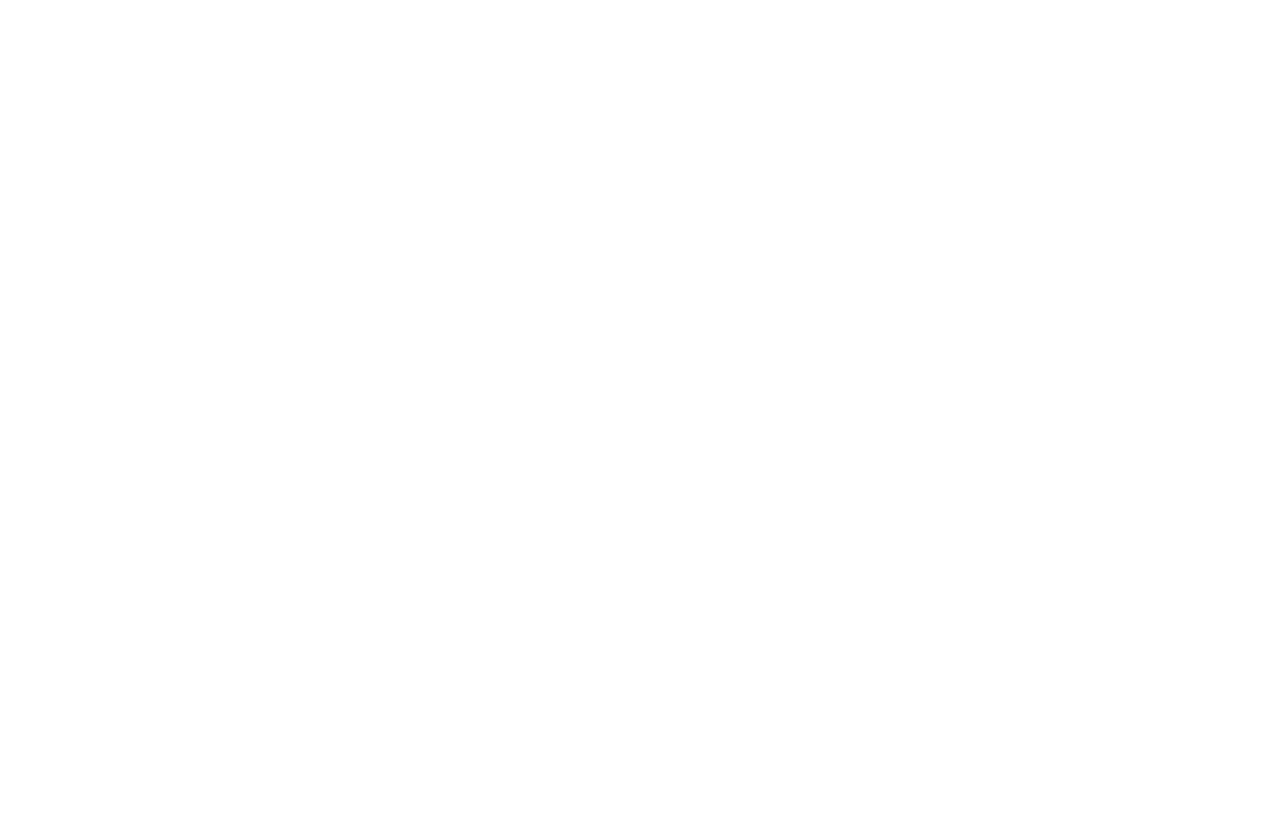
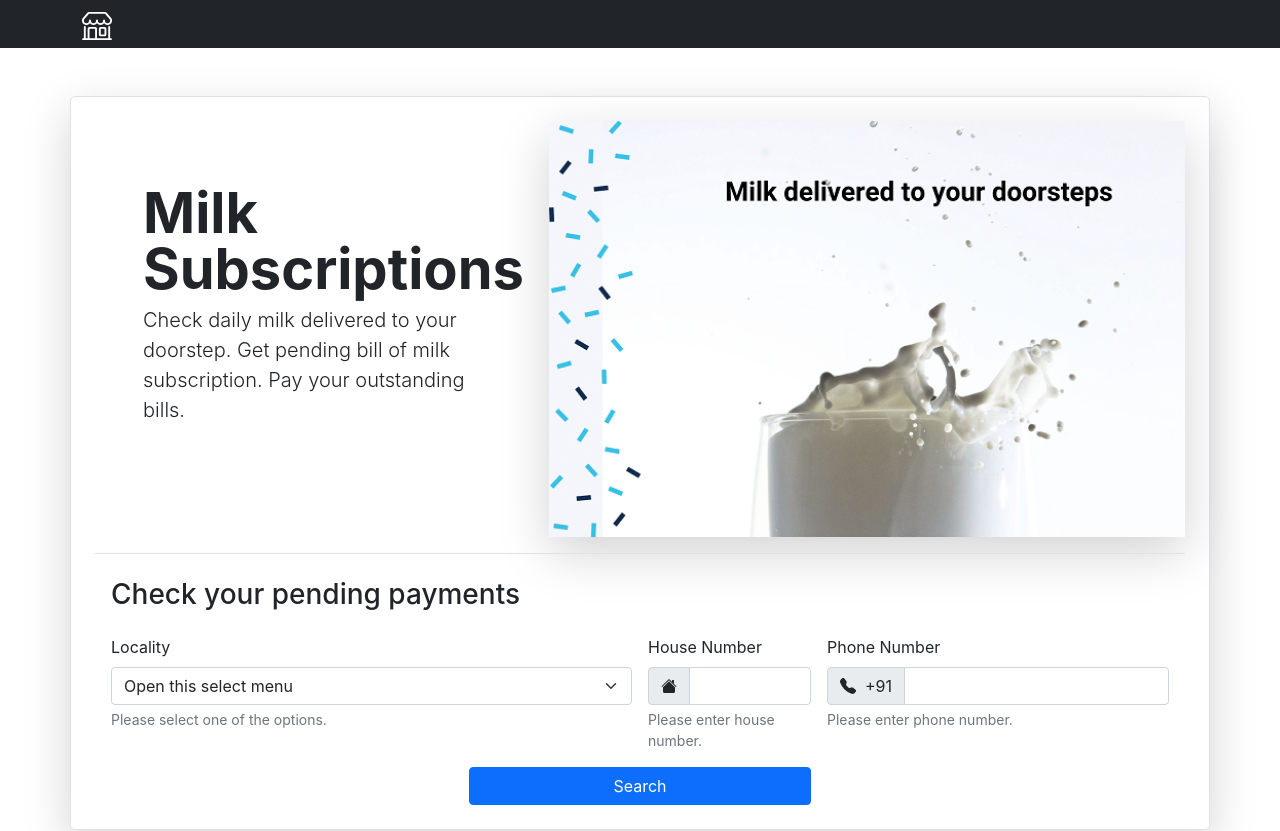
Before and after one commit to SanjampreetSingh/veerji-departmental-store, a React (Create React App) app: page /user/search in a window 1280 px wide. Shown: the top 831 px of the page. Before the commit the page ends 800 px from the top, so only its background shows below. Built offline with nearby package versions, Linux system fonts and the light colour scheme.

Commit message:
Split components

```diff
--- /dev/null
+++ b/src/components/users/search-cover/SearchCover.jsx
@@ -0,0 +1,19 @@
+import milkCover from "../../../assets/images/milk-cover.png"
+
+export default function SearchCover(props) {
+  return (
+    <>
+      <div class="col-lg-5 p-3 p-lg-5 pt-lg-3">
+        <h1 class="display-4 fw-bold lh-1">Milk Subscriptions</h1>
+        <p class="lead">
+          Check daily milk delivered to your doorstep. Get pending bill of milk
+          subscription. Pay your outstanding bills.
+        </p>
+        <div class="d-grid gap-2 d-md-flex justify-content-md-start mb-4 mb-lg-3"></div>
+      </div>
+      <div class="col-lg-7 p-0 mb-3 overflow-hidden shadow-lg d-none d-lg-block">
+        <img class="rounded-lg-3" src={milkCover} alt="milkCover" width="740" />
+      </div>
+    </>
+  )
+}
--- a/src/views/user/bills/Form.jsx
+++ b/src/components/users/search-form/SearchForm.jsx
@@ -1,10 +1,11 @@
 import HomeIcon from "../../../assets/icons/HomeIcon"
 import PhoneIcon from "../../../assets/icons/PhoneIcon"
 
-export default function Form(props) {
+export default function SearchForm(props) {
   return (
     <div className="container my-2 p-3">
       <form class="row g-3 needs-validation" novalidate>
+        <h3>Check your pending payments</h3>
         <div class="col-md-6">
           <label for="locality" class="form-label">
             Locality
--- a/src/utils/routes/ui-router.jsx
+++ b/src/utils/routes/ui-router.jsx
@@ -5,15 +5,15 @@ import HomeRouter from "../../layouts/home/home-router"
 
 // views
 import Home from "../../views/home/Home"
-import Bills from "../../views/user/bills/Bills"
-import MakePayments from "../../views/user/bills/MakePayments"
+import Search from "../../views/user/search/Search"
+import MakePayments from "../../views/user/search/MakePayments"
 
 export default function UIRouter() {
   return (
     <Router>
       <Switch>
         <HomeRouter exact path="/" component={Home} />
-        <HomeRouter exact path="/user/bills" component={Bills} />
+        <HomeRouter exact path="/user/search" component={Search} />
         <HomeRouter exact path="/user/pay" component={MakePayments} />
       </Switch>
     </Router>
--- a/src/views/user/bills/Bills.jsx
+++ /dev/null
@@ -1,31 +0,0 @@
-import Form from "./Form"
-import milkCover from "../../../assets/images/milk-cover.png"
-
-export default function Bills(props) {
-  return (
-    <>
-      <div class="container mb-5">
-        <div class="row p-4 pb-0 align-items-center rounded-3 border shadow-lg">
-          <div class="col-lg-5 p-3 p-lg-5 pt-lg-3">
-            <h1 class="display-4 fw-bold lh-1">Milk Subscriptions</h1>
-            <p class="lead">
-              Check daily milk delivered to your doorstep. Get pending bill of
-              milk subscription. Pay your outstanding bills.
-            </p>
-            <div class="d-grid gap-2 d-md-flex justify-content-md-start mb-4 mb-lg-3"></div>
-          </div>
-          <div class="col-lg-7 p-0 overflow-hidden shadow-lg d-none d-lg-block">
-            <img
-              class="rounded-lg-3"
-              src={milkCover}
-              alt="milkCover"
-              width="740"
-            />
-          </div>
-          <div className="border-top" />
-          <Form />
-        </div>
-      </div>
-    </>
-  )
-}
--- a/src/views/user/bills/Details.jsx
+++ /dev/null
@@ -1,3 +0,0 @@
-export default function Details(params) {
-  return
-}
--- a/src/views/user/bills/MakePayments.jsx
+++ b/src/views/user/search/MakePayments.jsx
@@ -1,9 +1,11 @@
+import SearchCover from "../../../components/users/search-cover/SearchCover"
+
 export default function MakePayments(params) {
   return (
     <>
       <div class="container mb-5">
         <div class="row p-4 pb-0 align-items-center rounded-3 border shadow-lg">
-          <h1 class="display-4 fw-bold lh-1">Milk Subscriptions</h1>
+          <SearchCover />
           <div className="border-top" />
           Name: Name
           <br />
--- /dev/null
+++ b/src/views/user/search/Search.jsx
@@ -0,0 +1,16 @@
+import SearchCover from "../../../components/users/search-cover/SearchCover"
+import SearchForm from "../../../components/users/search-form/SearchForm"
+
+export default function Search() {
+  return (
+    <>
+      <div class="container mb-5">
+        <div class="row p-4 pb-0 align-items-center rounded-3 border shadow-lg">
+          <SearchCover />
+          <div className="border-top" />
+          <SearchForm />
+        </div>
+      </div>
+    </>
+  )
+}
```
